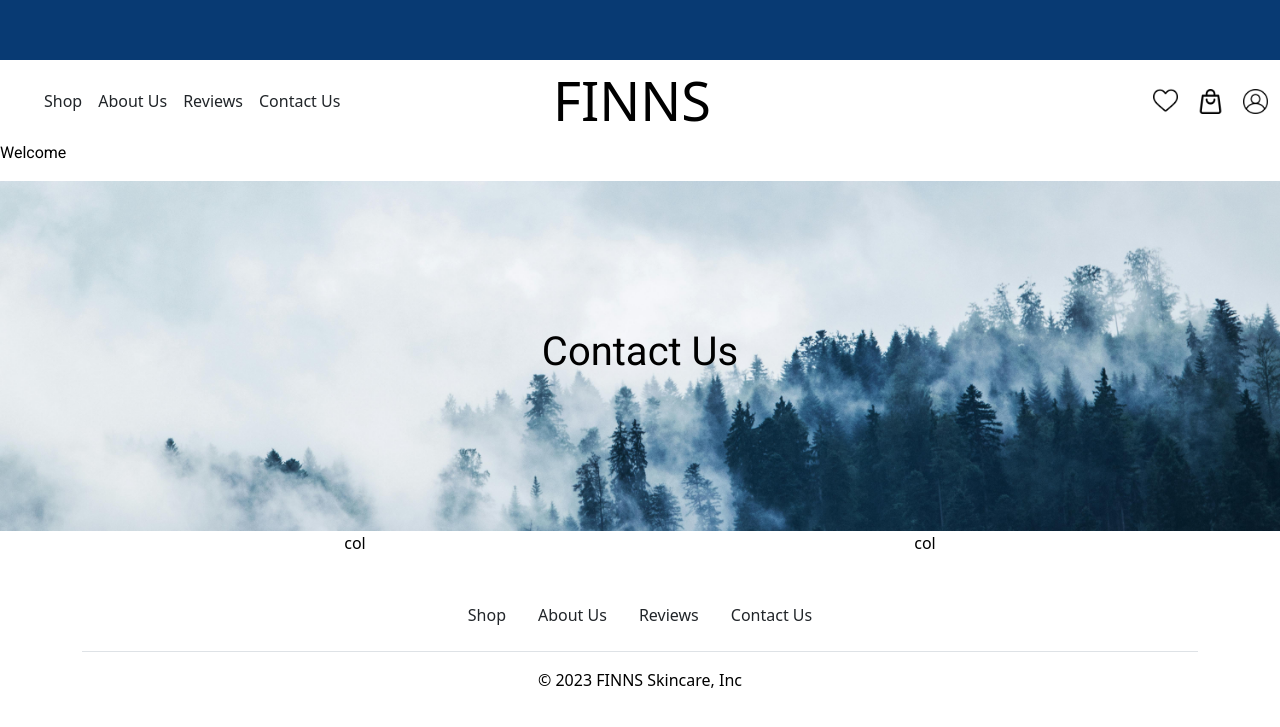
After one commit to Bluiss/pp4-marketplace, a Django app: page /contact_us/ in a window 1280 px wide. The commit adds this page. Shown: the top 727 px of the page. Run offline with Django 4.2, Linux system fonts and the light colour scheme; some libraries are stand-ins or nearby versions.

Commit message:
add contact us.html

```diff
--- a/core/urls.py
+++ b/core/urls.py
@@ -20,6 +20,7 @@ from accounts.views import RegisterPageView
 from django.conf import settings
 from django.conf.urls.static import static
 from cart.views import Cart
+from pages.views import ContactPage
 
 
 urlpatterns = [
@@ -31,6 +32,9 @@ urlpatterns = [
     path('accounts/', include('allauth.socialaccount.urls')),
     path('cart/', include('cart.urls')),
     path('cart_summary/', Cart, name='cart_summary'),
+    path('contact_us/', ContactPage.as_view(), name='contact_us'),
+
+
 ]
 
 
--- a/pages/views.py
+++ b/pages/views.py
@@ -7,3 +7,6 @@ class HomePageView(TemplateView):
 
 class AboutPageView(TemplateView):
     template_name = "about.html"
+
+class ContactPage(TemplateView):
+    template_name = "contact_us.html"
--- a/static/css/style.css
+++ b/static/css/style.css
@@ -226,3 +226,27 @@ body {
   font-family: "Roboto", sans-serif;
   font-size: 16px;
 }
+
+
+/* contact us styling */
+
+#hero-contact-img {
+  width: 100%;
+  height: 350px;
+  object-fit: cover;
+}
+
+.img-container {
+  position: relative;
+  text-align: center;
+}
+
+.centered{
+  position: absolute;
+  top: 50%;
+  left: 50%;
+  transform: translate(-50%, -50%);
+  color: black;
+  font-size: 40px;
+  font-family: "Roboto", serif;
+}
--- a/templates/base.html
+++ b/templates/base.html
@@ -67,7 +67,7 @@
                   <a class="nav-link text-dark" aria-current="page" href="#">Reviews</a>
                 </li>
                 <li class="nav-item">
-                  <a class="nav-link text-dark" aria-current="page" href="#">Contact Us</a>
+                  <a class="nav-link text-dark" aria-current="page" href="{% url 'contact_us' %}">Contact Us</a>
                 </li>
               </ul>
             </div>
@@ -133,7 +133,7 @@
               <a class="nav-link text-dark" aria-current="page" href="#">Reviews</a>
             </li>
             <li class="nav-item">
-              <a class="nav-link text-dark" aria-current="page" href="#">Contact Us</a>
+              <a class="nav-link text-dark" aria-current="page" href="{% url 'contact_us' %}">Contact Us</a>
             </li>
           </ul>
           <p class="text-center text-body-secondary">© 2023 FINNS Skincare, Inc</p>
--- /dev/null
+++ b/templates/contact_us.html
@@ -0,0 +1,20 @@
+<!-- templates/about.html -->
+{% extends "base.html" %} {% block content %}
+<div class="img-container">
+  <img
+    src="/static/images/pexels-lumn-167699.jpg"
+    class="img_fluid"
+    id="hero-contact-img"
+    alt=""
+  />
+  <div class="centered"><h1>Contact Us</h1></div>
+</div>
+
+<div class="container text-center">
+  <div class="row">
+    <div class="col">col</div>
+    <div class="col">col</div>
+  </div>
+</div>
+
+{% endblock content %}
```
Also changed, not shown: static/images/pexels-lumn-167699.jpg (added).
